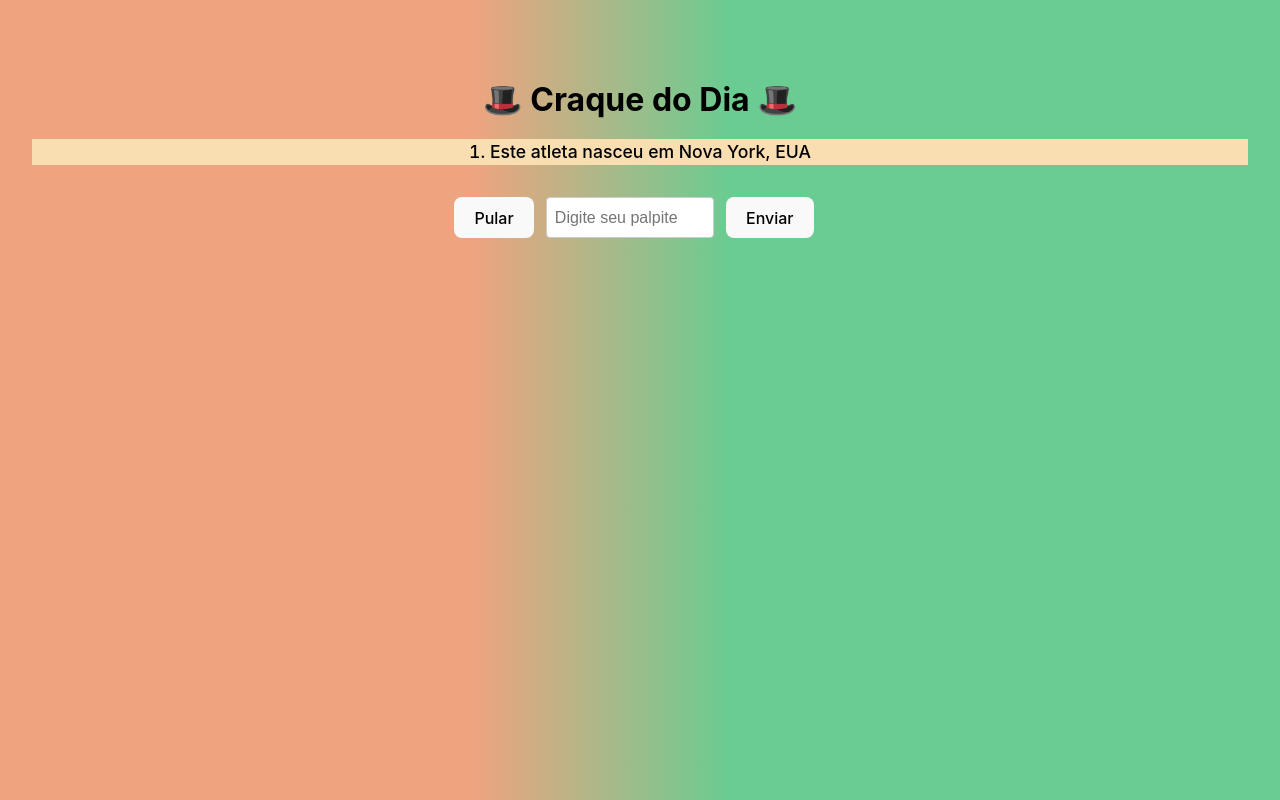
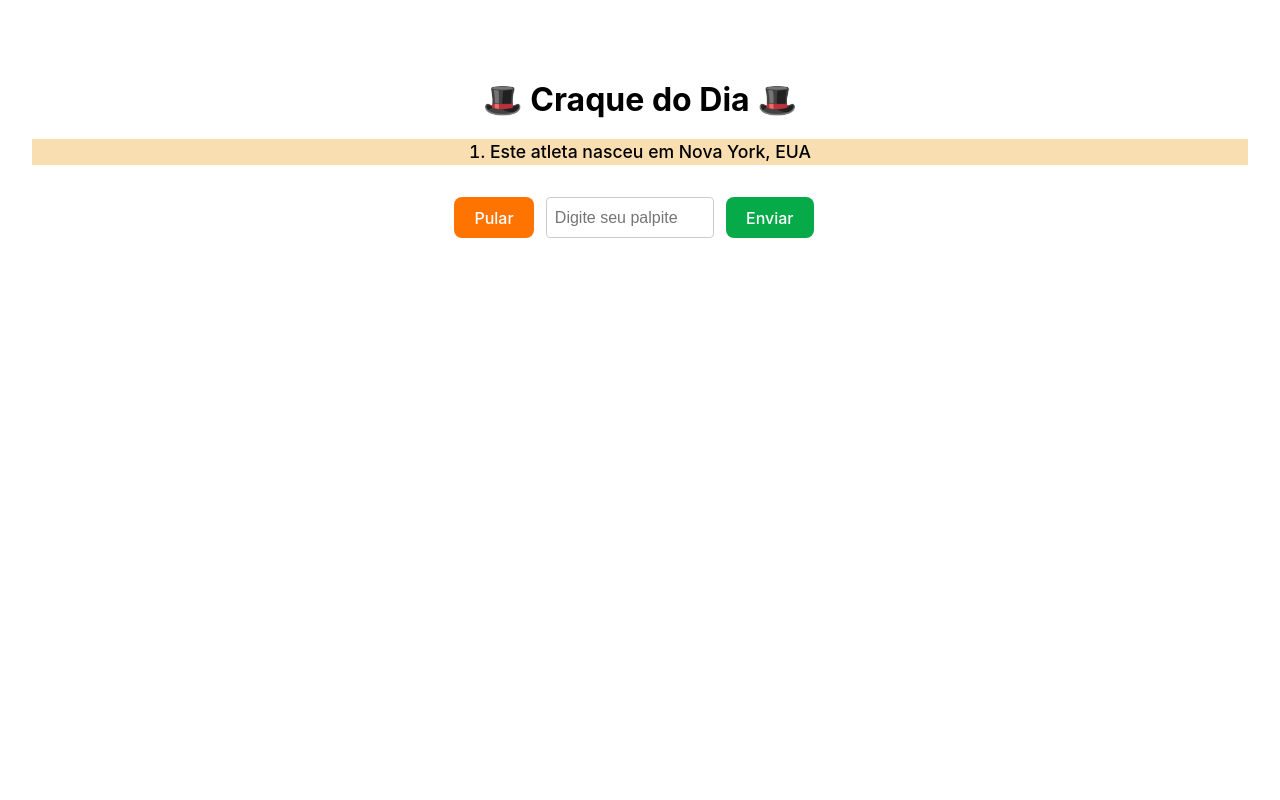
Before and after one commit to brenoferreira/craquedodia, a React (Vite) app: page / in a window 1280 px wide. Built offline with nearby package versions, Linux system fonts and the light colour scheme.

Commit message:
update layout

```diff
--- a/src/App.css
+++ b/src/App.css
@@ -1,6 +1,5 @@
 body {
   display: block;
-  background: linear-gradient(90deg, rgba(227,103,42,0.60) 37%, rgba(6,170,72,0.60) 57%);
 }
 
 #root {
@@ -34,6 +33,16 @@ body {
   margin-top: 2rem;
 }
 
+.guess {
+  background-color: #06AA48;
+  color: #fff;
+}
+
+.skip {
+  background-color: #ff7400;
+  color: #fff;
+}
+
 input[type="text"] {
   padding: 0.5rem;
   font-size: 1rem;
--- a/src/App.jsx
+++ b/src/App.jsx
@@ -104,14 +104,14 @@ function QuizGame() {
                     ))}
                     </ul>
                     <div className='controls'>
-                        <button type='button' onClick={skipQuestion}>Pular</button>
+                        <button className='skip' type='button' onClick={skipQuestion}>Pular</button>
                         <input
                             type="text"
                             value={userGuess}
                             onChange={(e) => setUserGuess(e.target.value)}
                             placeholder="Digite seu palpite"
                         />
-                        <button type='button' onClick={handleGuess}>Enviar</button>
+                        <button className='guess' type='button' onClick={handleGuess}>Enviar</button>
                         <p>{feedback}</p>
                     </div>
                 </form>
```
